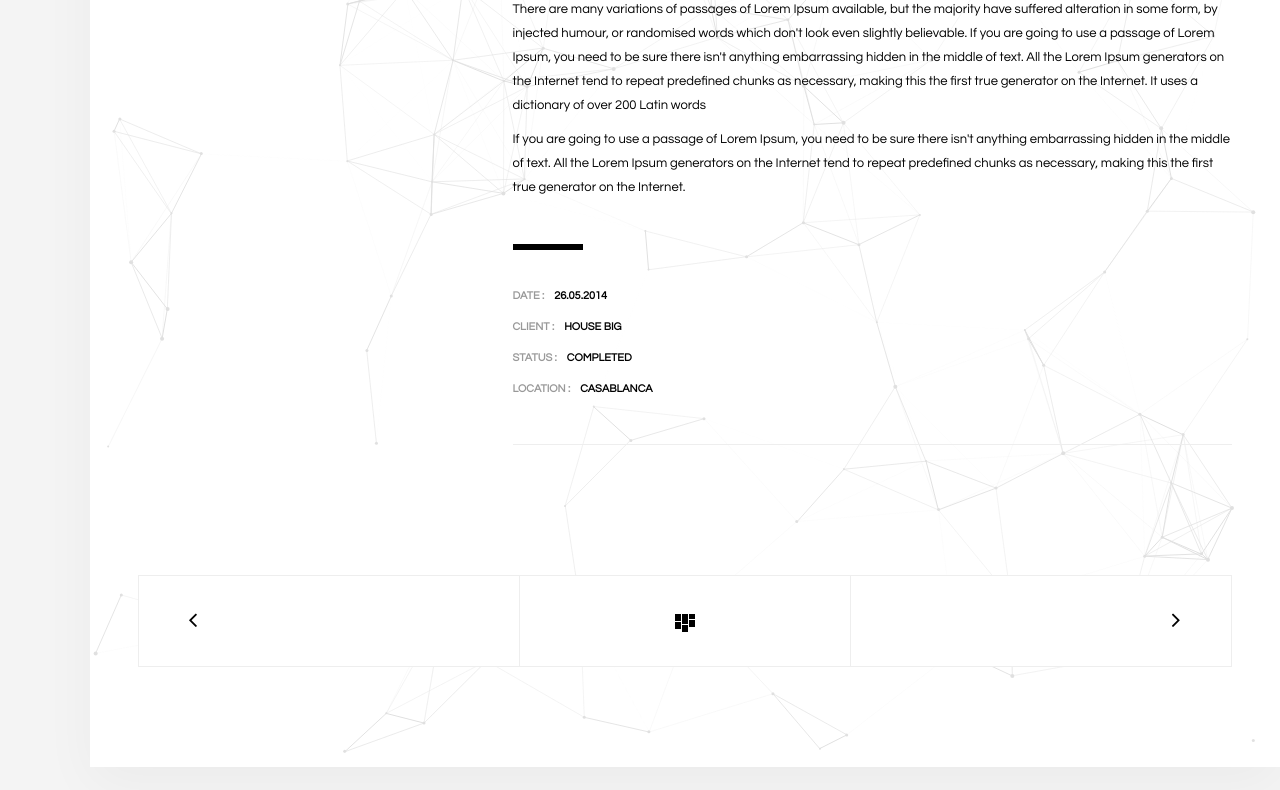
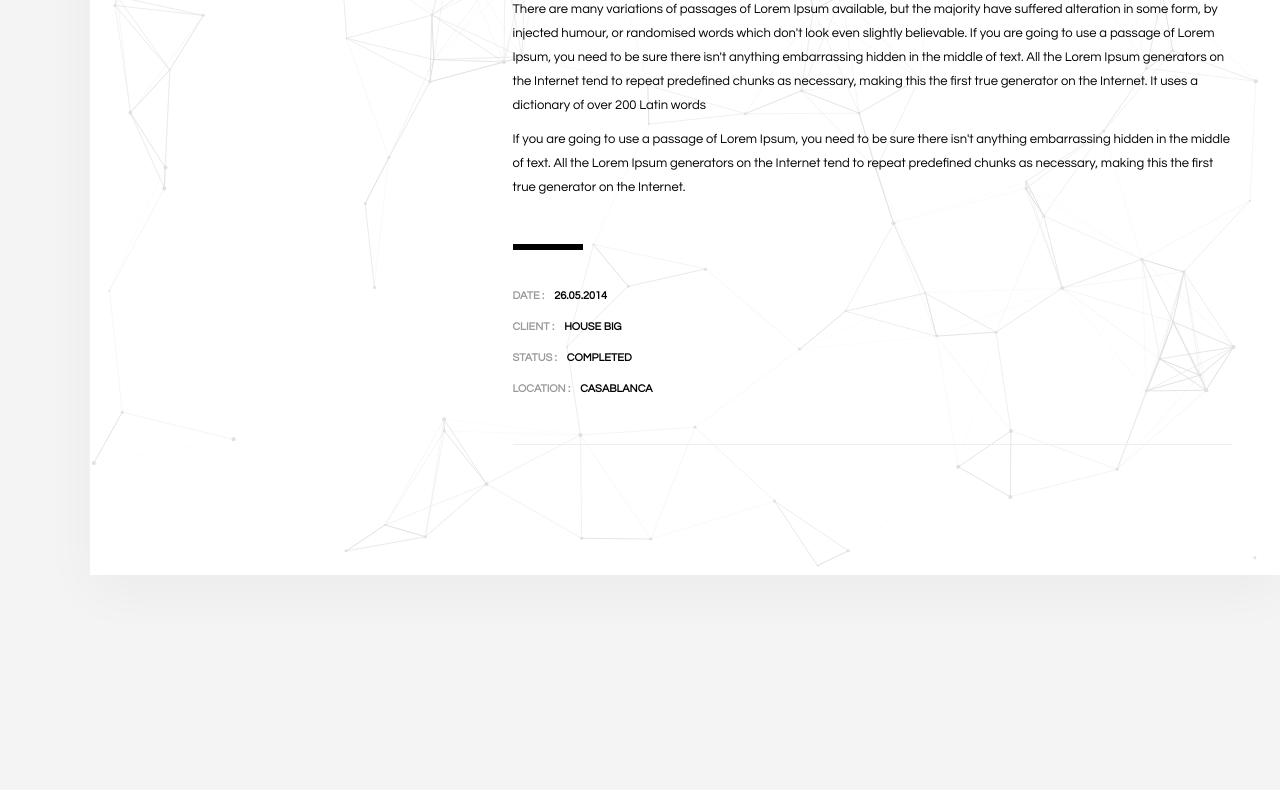
Before and after one commit to ChocTitans/Issam-Archi, a plain HTML site: page centre-virologie.html in a window 1280 px wide. Shown: the part 1808-2598 px from the top of the page. Drawn offline with Linux system fonts and the light colour scheme; some packages are replaced by stand-ins of ours; a script that the page names is missing.

Commit message:
removed above footer

```diff
--- a/centre-virologie.html
+++ b/centre-virologie.html
@@ -205,22 +205,7 @@
                                     </div>
                                 </div>
                                 <!-- det-wrap end-->
-                                <div class="content-nav">
-                                    <ul>
-                                        <li><a href="portfolio-single.html" class="ajax ln"><i class="fa fa fa-angle-left"></i><span class="tooltip">Prev - Project Title</span></a></li>
-                                        <li>
-                                            <div class="list">
-                                                <a href="portfolio.html" class="ajax">
-                                                <span>
-                                                <i class="b1 c1"></i><i class="b1 c2"></i><i class="b1 c3"></i>
-                                                <i class="b2 c1"></i><i class="b2 c2"></i><i class="b2 c3"></i>
-                                                <i class="b3 c1"></i><i class="b3 c2"></i><i class="b3 c3"></i>
-                                                </span></a>
-                                            </div>
-                                        </li>
-                                        <li><a href="portfolio-single2.html" class="ajax rn"><i class="fa fa fa-angle-right"></i><span class="tooltip">Next - Project Title</span></a></li>
-                                    </ul>
-                                </div>
+
                             </div>
                             <!-- container end -->
                             <div class="partcile-dec" data-parcount="220"></div>
```
Also changed, not shown: clinic-veterinaire.html (+1 -16 lines), pullman-mazagan.html (+1 -16 lines).
